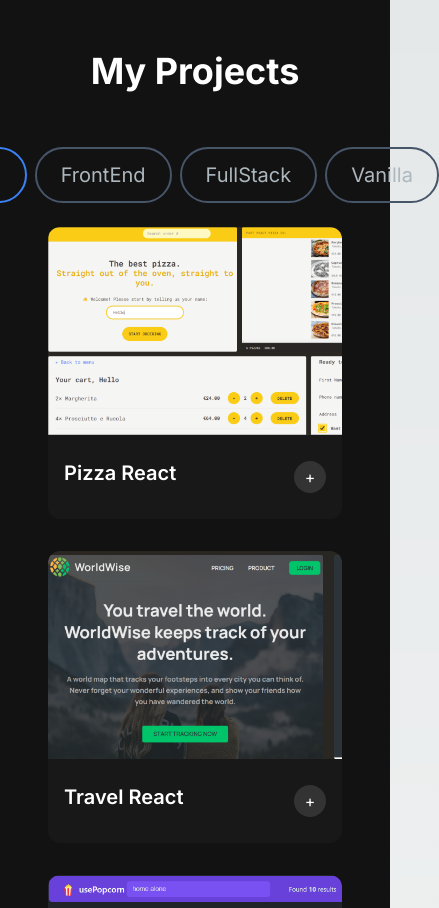
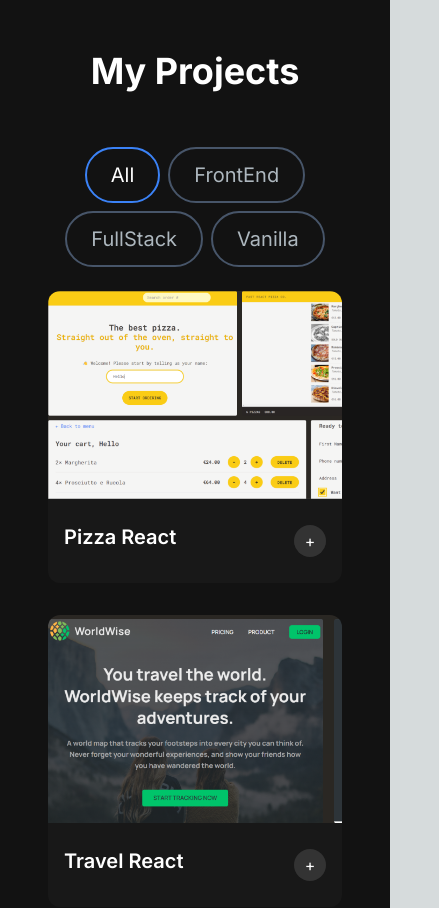
Before and after one commit to NeaguStefanF/Portfolio-Nextjs, a Next.js app: page / in a window 390 px wide. Shown: the part 1742-2650 px from the top of the page, 439 px wide, since content can reach past the window. Built offline with nearby package versions, Linux system fonts and the light colour scheme.

Commit message:
projects tags wrap

```diff
--- a/src/app/components/ProjectsSection.jsx
+++ b/src/app/components/ProjectsSection.jsx
@@ -86,7 +86,7 @@
       <h2 className="text-center text-4xl font-bold text-white mt-4 mb-8 md:mb-12">
         My Projects
       </h2>
-      <div className="text-white flex flex-row justify-center items-center gap-2 py-6">
+      <div className="text-white flex flex-wrap sm:flex-row justify-center items-center gap-2 py-6">
         <ProjectTag
           onClick={handleTagChange}
           name="All"
```
